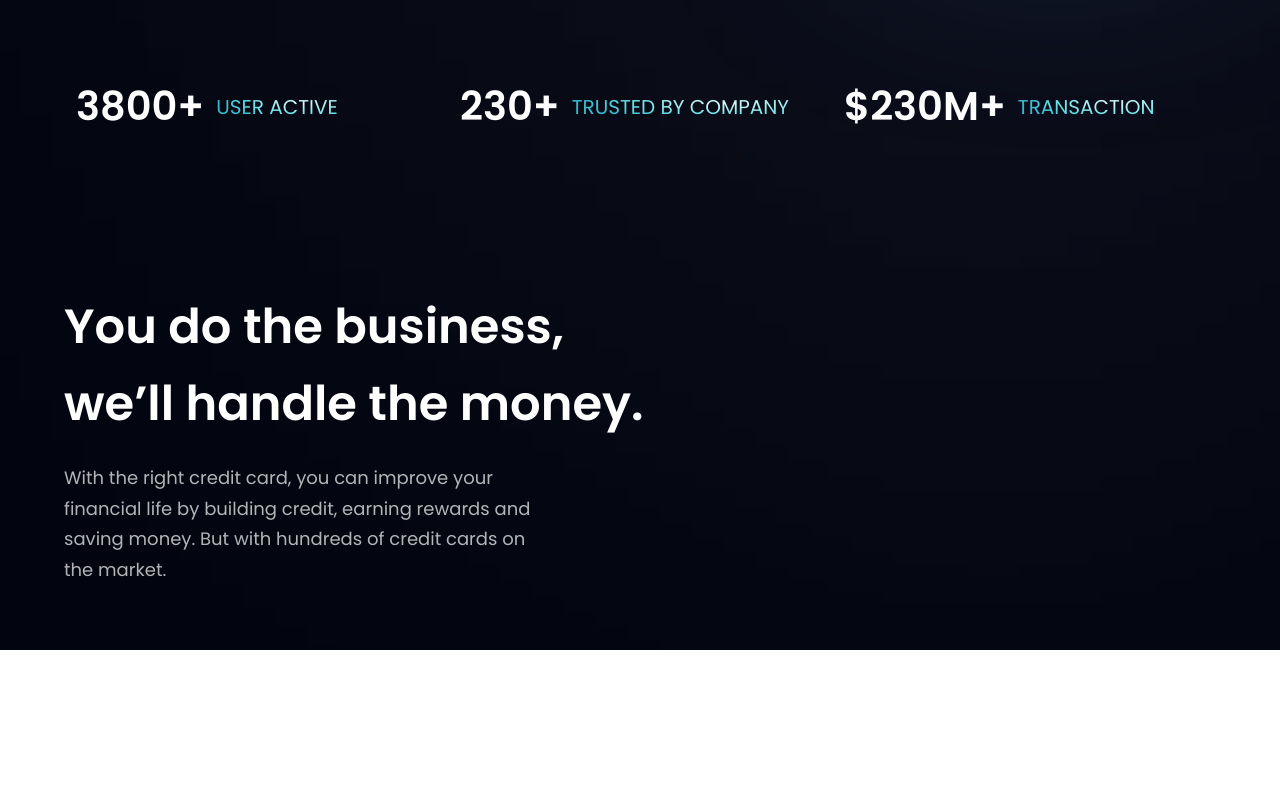
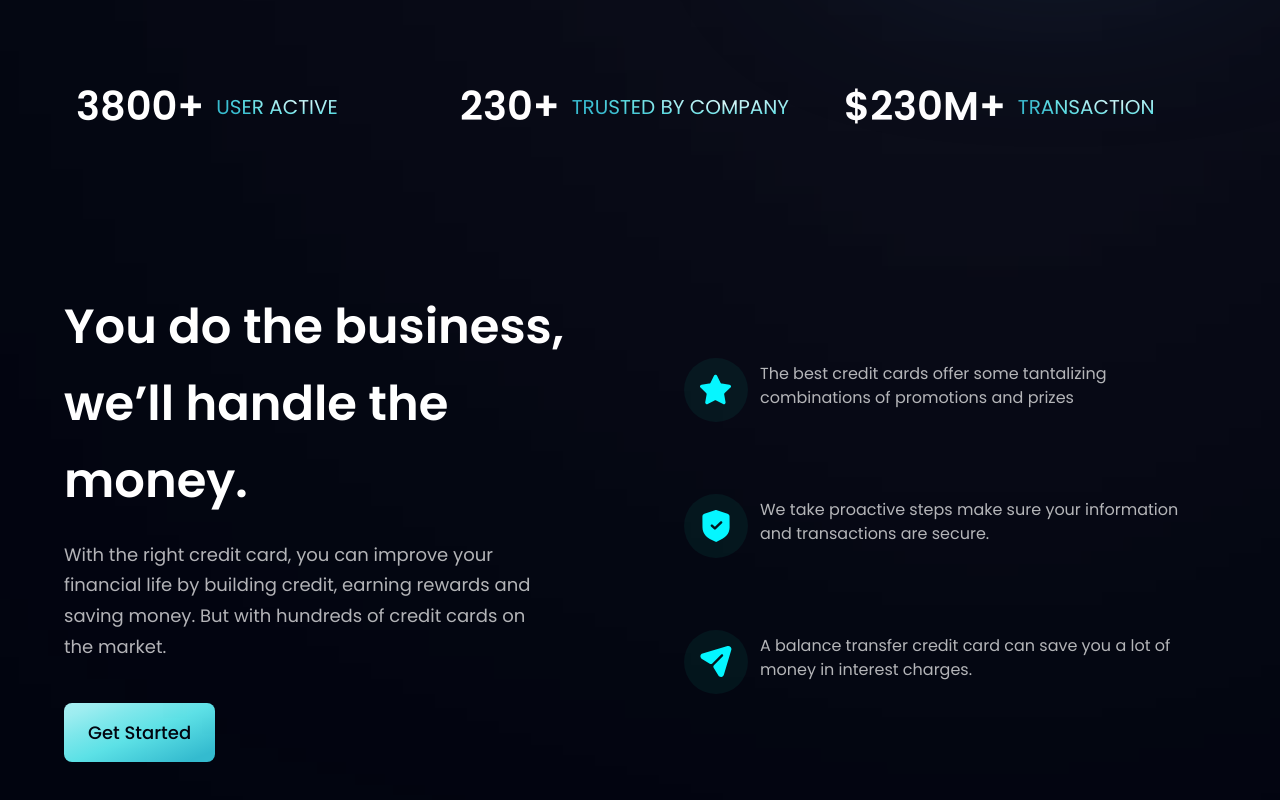
Before and after one commit to Ejike-Daniel/My-Modern-Bank-App, a React (Vite) app: page / in a window 1280 px wide. Shown: the part 720-1520 px from the top of the page. Before the commit the page ends 1370 px from the top, so only its background shows below. Built offline with nearby package versions, Linux system fonts and the light colour scheme.

Commit message:
modified files

```diff
--- a/src/components/Business.jsx
+++ b/src/components/Business.jsx
@@ -1,6 +1,28 @@
 import { features } from "../constants";
 import styles, { layout } from "../style";
 import Button from "./Button";
+
+const FeatureCard = ({ icon, tittle, content, index }) => (
+  <div
+    className={` flex flex-row p-6 rounded-[20px] ${
+      index !== features.length - 1 ? "mb-6" : "mb-0"
+    } feature-card`}
+  >
+    <div
+      className={`w-[64px] h-[64px] rounded-full ${styles.flexCenter} bg-dimBlue`}
+    >
+      <img src={icon} alt="icon" className="w-[50%] h-[50%] object-contain" />
+    </div>
+    <div className="flex-1 flex flex-col ml-3">
+      <h4 className="font-poppins font-semibold text-dimWhite text-[18px] leading-[23px] mb-1">
+        {tittle}
+      </h4>
+      <p className="font-poppins font-normal text-dimWhite text-[16px] leading-[24px] mb-1">
+        {content}
+      </p>
+    </div>
+  </div>
+);
 
 export default function Business() {
   return (
@@ -16,7 +38,13 @@
           of credit cards on the market.
         </p>
 
-        <Button styles={""} />
+        <Button styles="mt-10" />
+      </div>
+
+      <div className={`${layout.sectionImg} flex-col  `}>
+        {features.map((feature, index) => (
+          <FeatureCard key={feature.id} {...feature} index={index} />
+        ))}
       </div>
     </section>
   );
--- a/src/components/Button.jsx
+++ b/src/components/Button.jsx
@@ -1,9 +1,8 @@
-
-
-export default function Button() {
+export default function Button({ styles }) {
   return (
-    <div>
-
-    </div>
-  )
+    <button
+      type="button"
+      className={` py-4 px-6 bg-blue-gradient font-poppins rounded-lg font-medium text-primary text-[18px] outline-none ${styles}`}
+    >Get Started</button>
+  );
 }
--- a/src/components/GetStarted.jsx
+++ b/src/components/GetStarted.jsx
@@ -4,7 +4,7 @@
 export default function GetStarted() {
   return (
     <div
-      className={`${styles.flexCenter} w-[140px] h-[140px] rounded-full bg-blue-gradient p-[2px] cursor-pointer`}
+      className={`${styles.flexCenter} w-[140px] h-[140px] rounded-full bg-blue-gradient p-[2px] cursor-pointer `}
     >
       <div
         className={`${styles.flexCenter} flex-col bg-primary w-[100%] h-[100%] rounded-full `}
```
